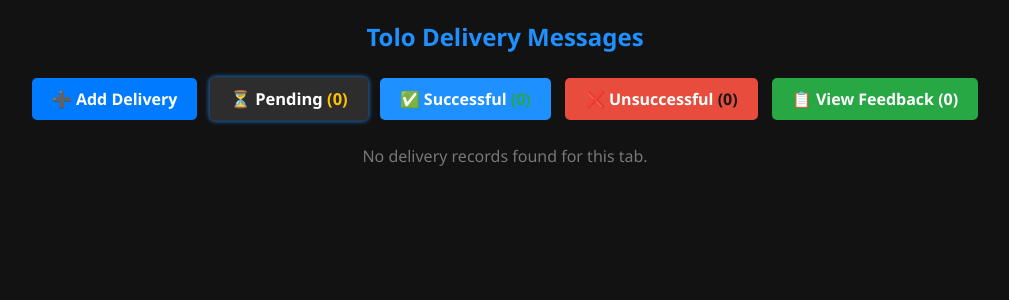
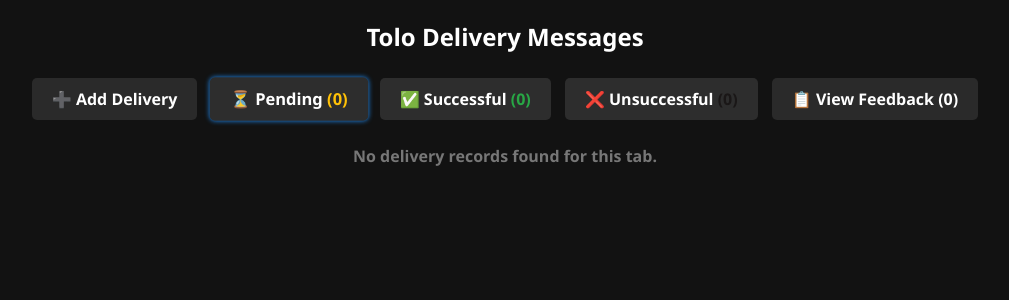
Before and after one commit to tinsae34/backend, a Flask app: page / in a window 1280 px wide. Shown: the top 300 px of the page, without its empty margins (135-1144 px from the left). Run offline with Flask 3, Linux system fonts and the light colour scheme; data that the repository does not hold is empty.

Commit message:
Update index.html

```diff
--- a/templates/index.html
+++ b/templates/index.html
@@ -11,12 +11,14 @@
             margin: 20px;
             background-color: #121212;
             color: #f5f5f5;
+            font-weight: bold;
         }
+
 
         h2 {
             text-align: center;
             margin-bottom: 20px;
-            color: #1e90ff;
+            color: #ffffff;
         }
 
         .tabs {
@@ -41,12 +43,12 @@
         }
 
         .tab.successful {
-            background-color: #1e90ff;
+            background-color: #2d2d2d;
             color: white;
         }
 
         .tab.unsuccessful {
-            background-color: #e74c3c;
+            background-color: #2d2d2d;
             color: white;
         }
 
@@ -149,7 +151,7 @@
 
 
     <div class="tabs">
-        <a href="{{ url_for('add_delivery_page') }}" class="tab" style="background-color:#007bff; color:white;">
+        <a href="{{ url_for('add_delivery_page') }}" class="tab" style="background-color: #2a2a2a; color:white;">
             ➕ Add Delivery
         </a>
 
@@ -168,7 +170,7 @@
             ❌ Unsuccessful <span style="color:#1a1717;">({{ unsuccessful_count }})</span>
         </a>
 
-        <a href="{{ url_for('view_feedback') }}" class="tab" style="background-color:#28a745; color:white;">
+        <a href="{{ url_for('view_feedback') }}" class="tab" style="background-color: #2a2a2a; color:white;">
             📋 View Feedback <span style="color: #fff;">({{ feedback_count }})</span>
         </a>
     </div>
```
Lines whose indentation alone changed are shown as unchanged.
